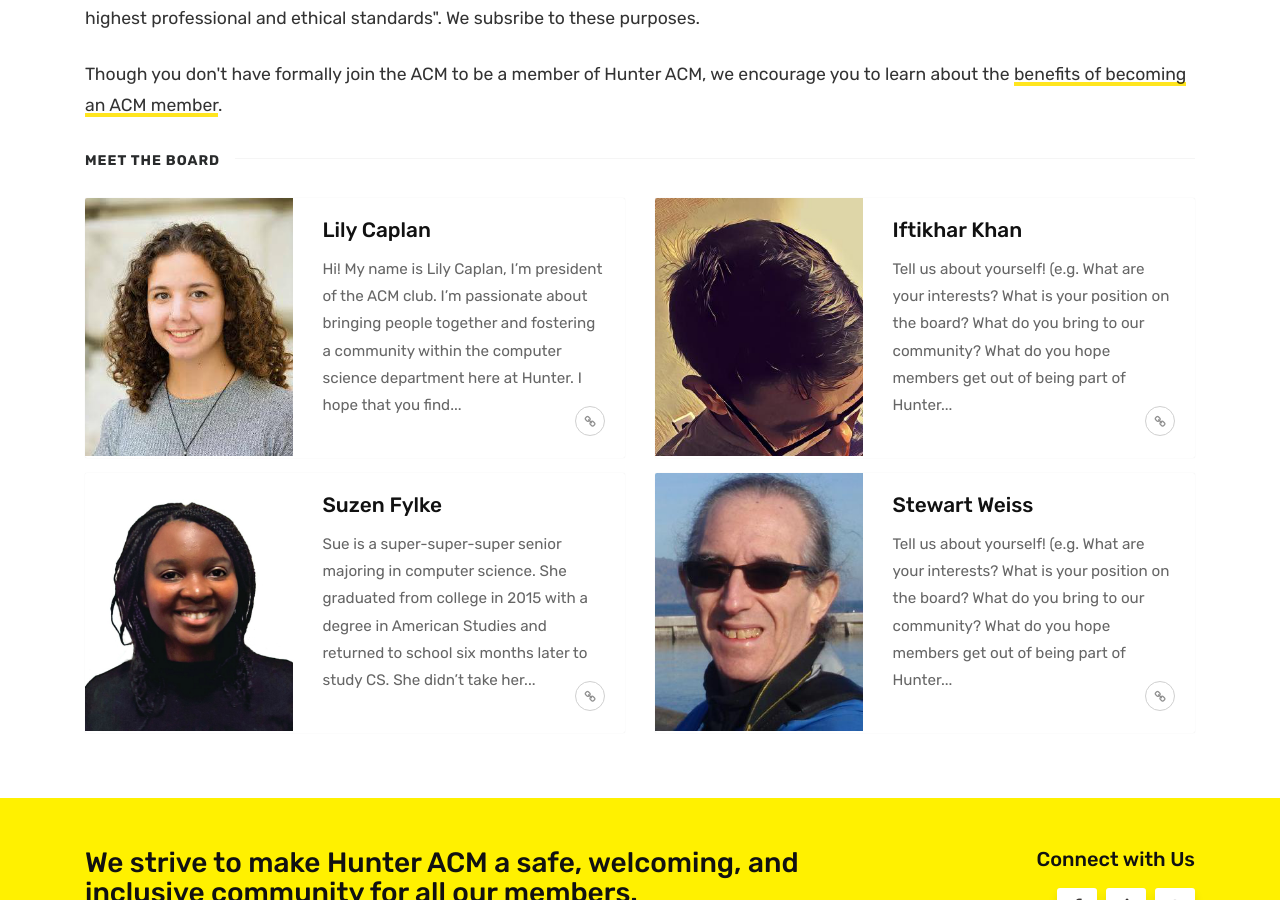
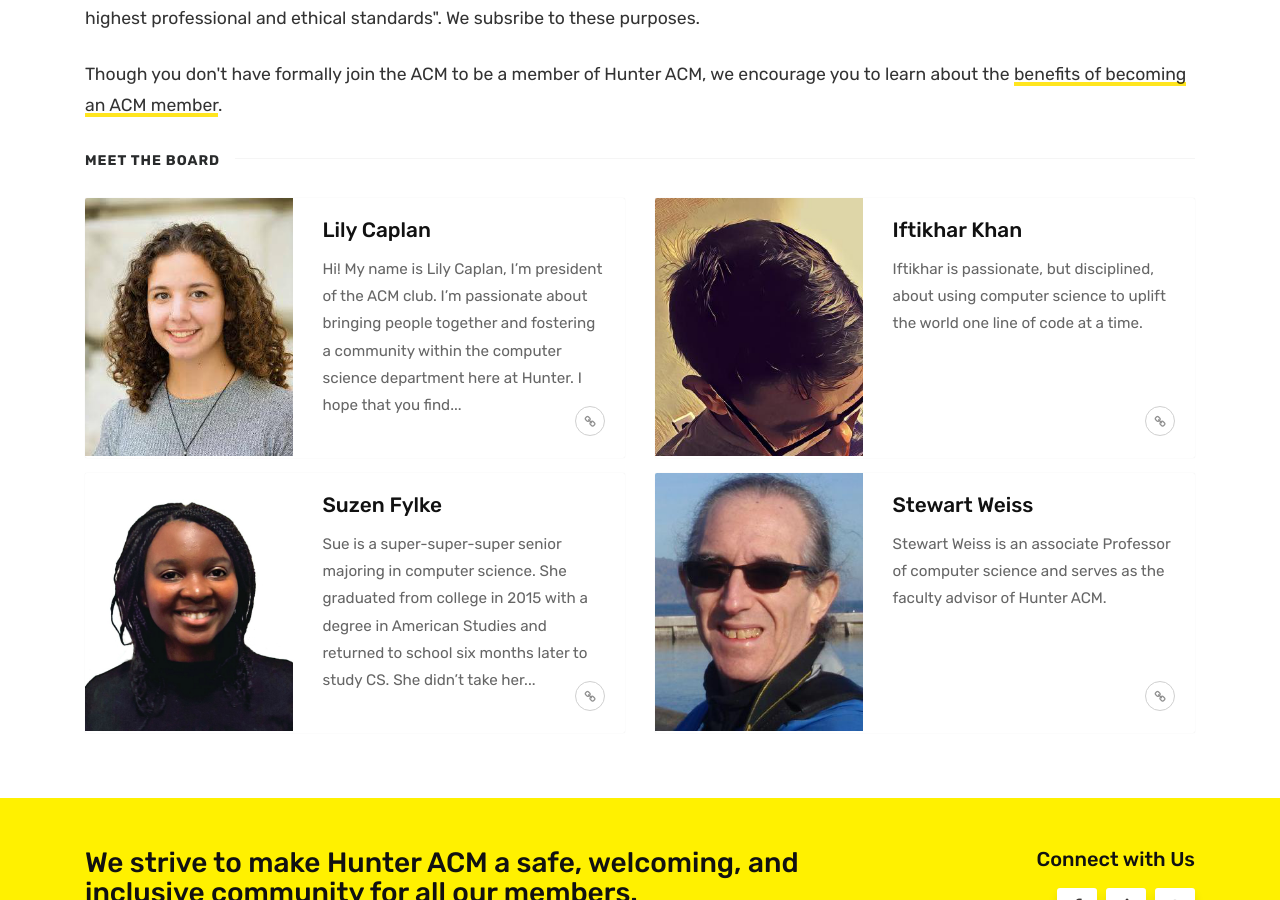
Before and after one commit to hunteracm/hunteracm.github.io, a Jekyll site: the page built from index.html, in a window 1280 px wide and 900 px high, scrolled down 1612 px. Built offline with Jekyll 4.4.1, drawn with Linux system fonts in a browser that asks for light colours; the list of posts is cut into pages by our own code.

Commit message:
default bios

```diff
--- a/_posts/2019-03-02-stewartweiss.md
+++ b/_posts/2019-03-02-stewartweiss.md
@@ -7,4 +7,4 @@
 memberprofile: true
 ---
 
-Tell us about yourself! (e.g. What are your interests? What is your position on the board? What do you bring to our community? What do you hope members get out of being part of Hunter ACM?)
+Stewart Weiss is an associate Professor of computer science and serves as the faculty advisor of Hunter ACM.
--- a/_posts/2019-03-03-iftikharkhan.md
+++ b/_posts/2019-03-03-iftikharkhan.md
@@ -7,4 +7,4 @@
 memberprofile: true
 ---
 
-Tell us about yourself! (e.g. What are your interests? What is your position on the board? What do you bring to our community? What do you hope members get out of being part of Hunter ACM?)
+Iftikhar is passionate, but disciplined, about using computer science to uplift the world one line of code at a time.
```
Also changed, not shown: README.md.
